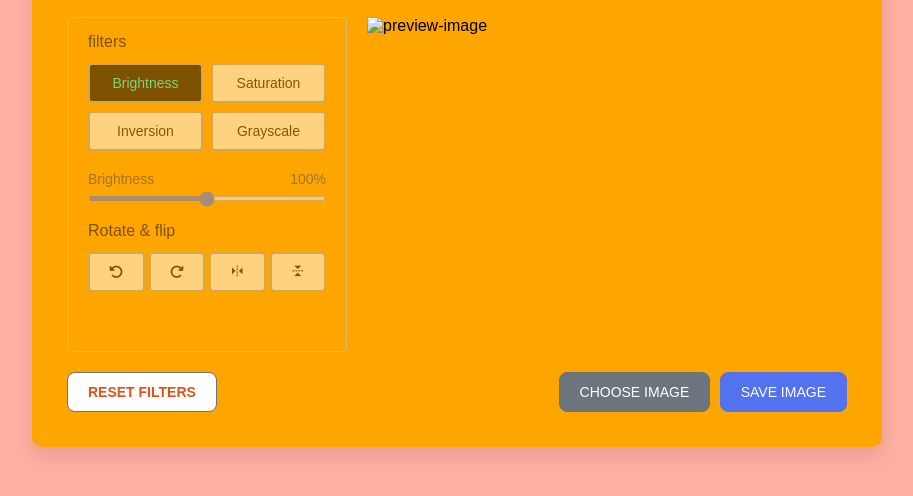
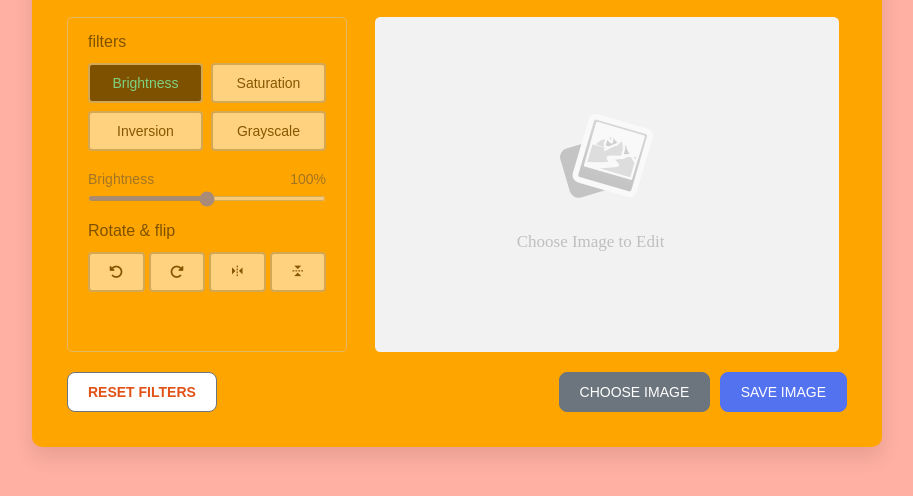
Before and after one commit to arnab-028/Image_editor-IMDIT-, a plain HTML site: page index.html in a window 1280 px wide. Shown: the part 218-714 px from the top of the page, without its empty margins (183-1096 px from the left). Drawn offline with nearby package versions, Linux system fonts and the light colour scheme.

Commit message:
Update index.html

```diff
--- a/index.html
+++ b/index.html
@@ -48,7 +48,7 @@
                 </div>
             </div>
             <div class="preview-image">
-                <img src="images/Choose_image.svg" alt="preview-image">
+                <img src="Choose_image.svg" alt="preview-image">
             </div>
         </div>
         <div class="controls">
```
